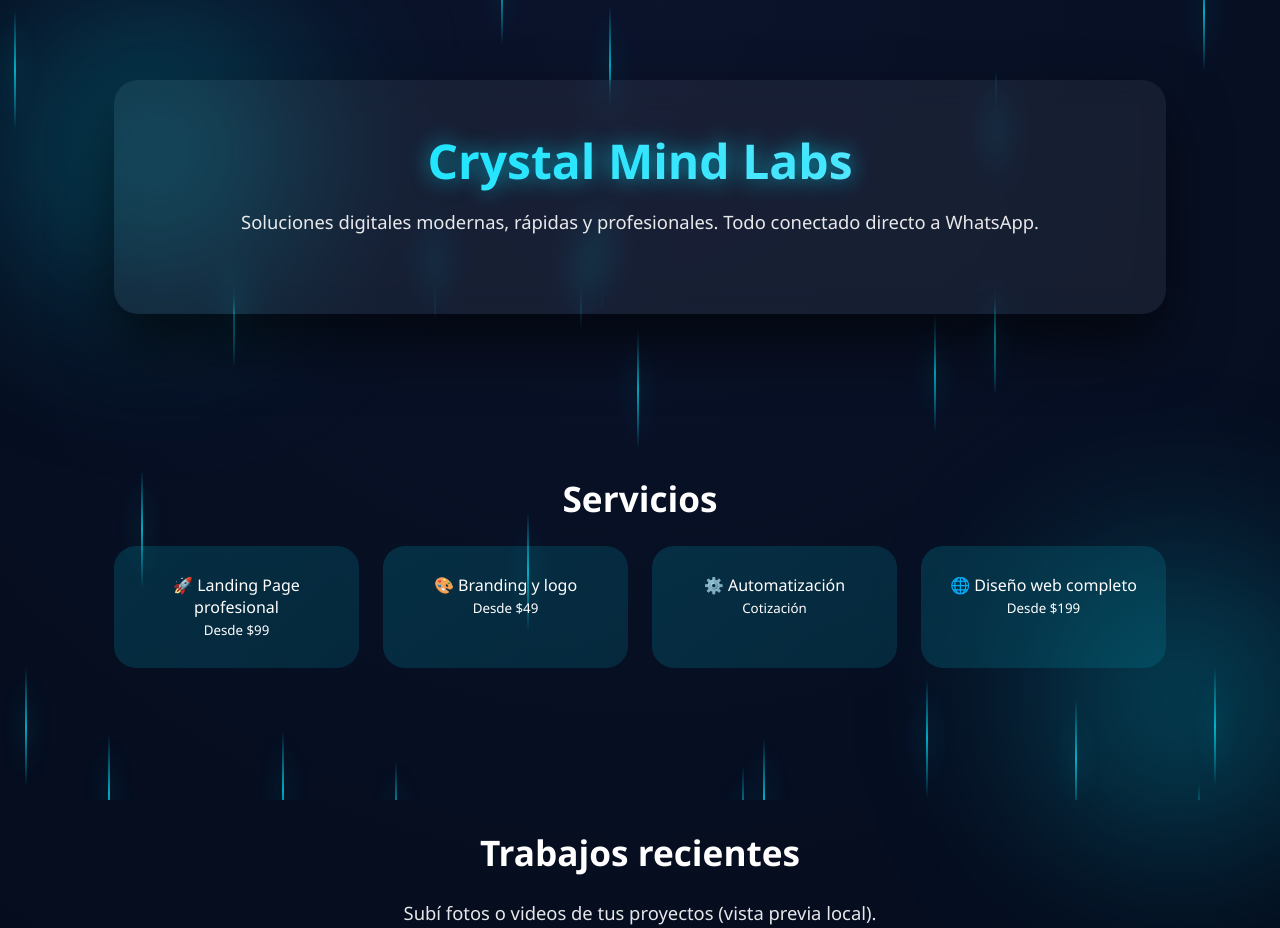
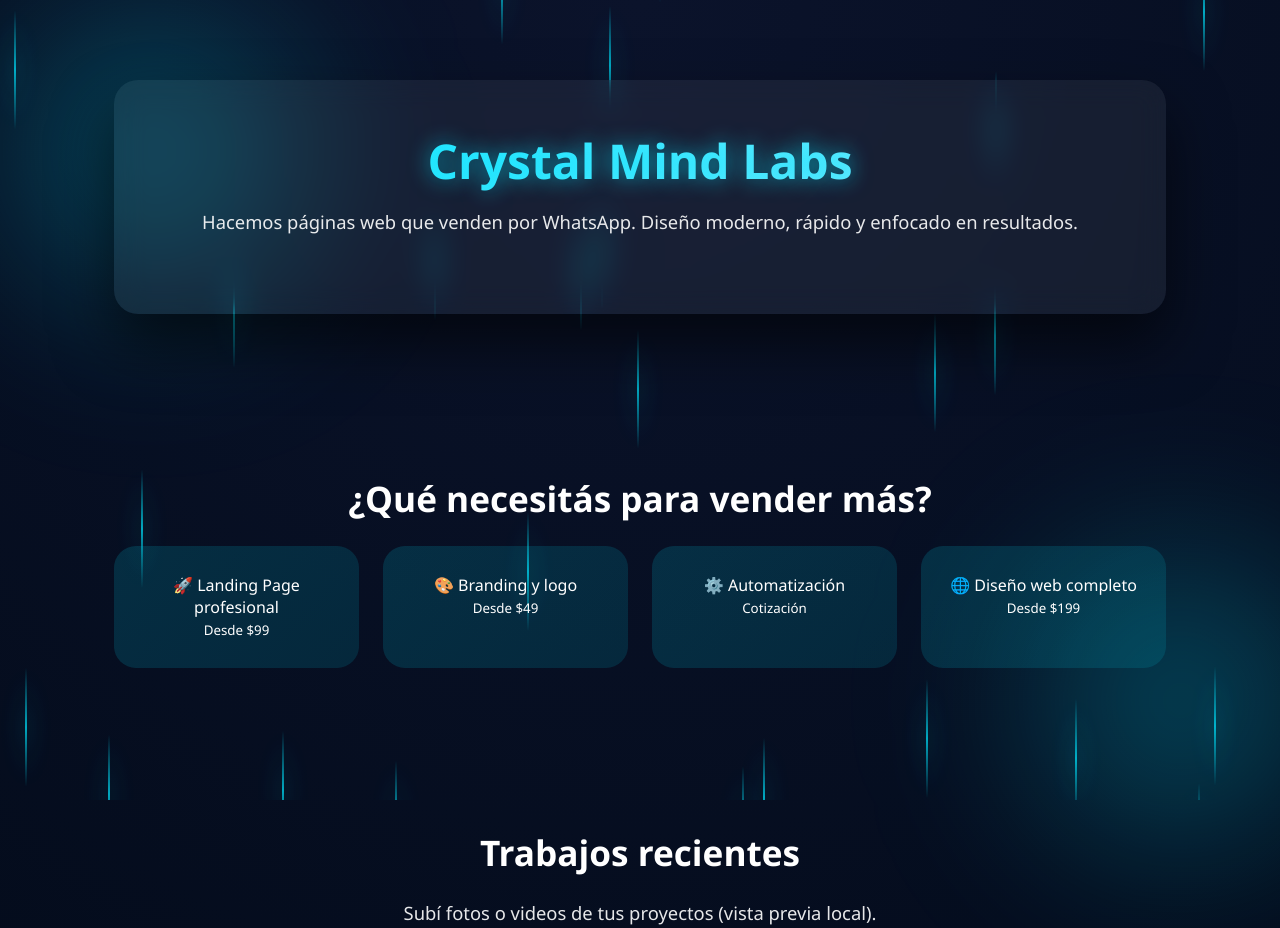
Before and after one commit to carmonaayden74-cloud/crystal-mind-labs, a plain HTML site: page index.html in a window 1280 px wide. Shown: the top 928 px of the page. Drawn offline with Linux system fonts and the light colour scheme.

Commit message:
Update content and headings in index.html

```diff
--- a/index.html
+++ b/index.html
@@ -197,6 +197,7 @@
     @keyframes fall {
       to { transform: translateY(120vh); }
     }
+    }
       to { transform: translateY(25%); }
     }
 
@@ -212,12 +213,12 @@
   <section>
     <div class="card">
       <h1>Crystal Mind Labs</h1>
-      <p>Soluciones digitales modernas, rápidas y profesionales. Todo conectado directo a WhatsApp.</p>
+      <p>Hacemos páginas web que venden por WhatsApp. Diseño moderno, rápido y enfocado en resultados.</p>
     </div>
   </section>
 
   <section>
-    <h2>Servicios</h2>
+    <h2>¿Qué necesitás para vender más?</h2>
     <div class="services">
       <div class="service" onclick="sendWhatsApp('Landing Page profesional')">🚀 Landing Page profesional<br><small>Desde $99</small></div>
       <div class="service" onclick="sendWhatsApp('Branding y logo')">🎨 Branding y logo<br><small>Desde $49</small></div>
@@ -254,7 +255,7 @@
     </div>
   </section>
 
-  <footer>© 2025 Crystal Mind Labs</footer>
+  <footer>© 2025 Crystal Mind Labs · Diseño que convierte</footer>
 
   <script>
     function sendWhatsApp(servicio) {
```
